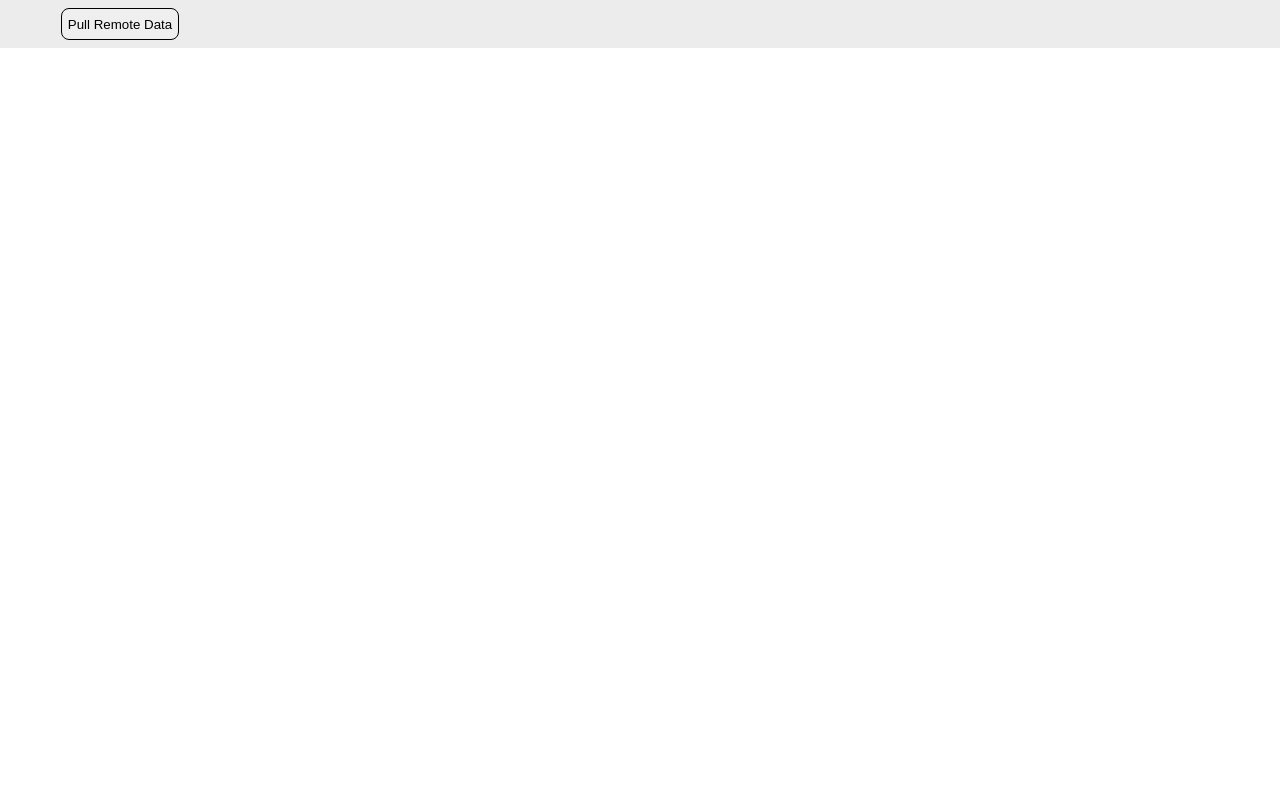
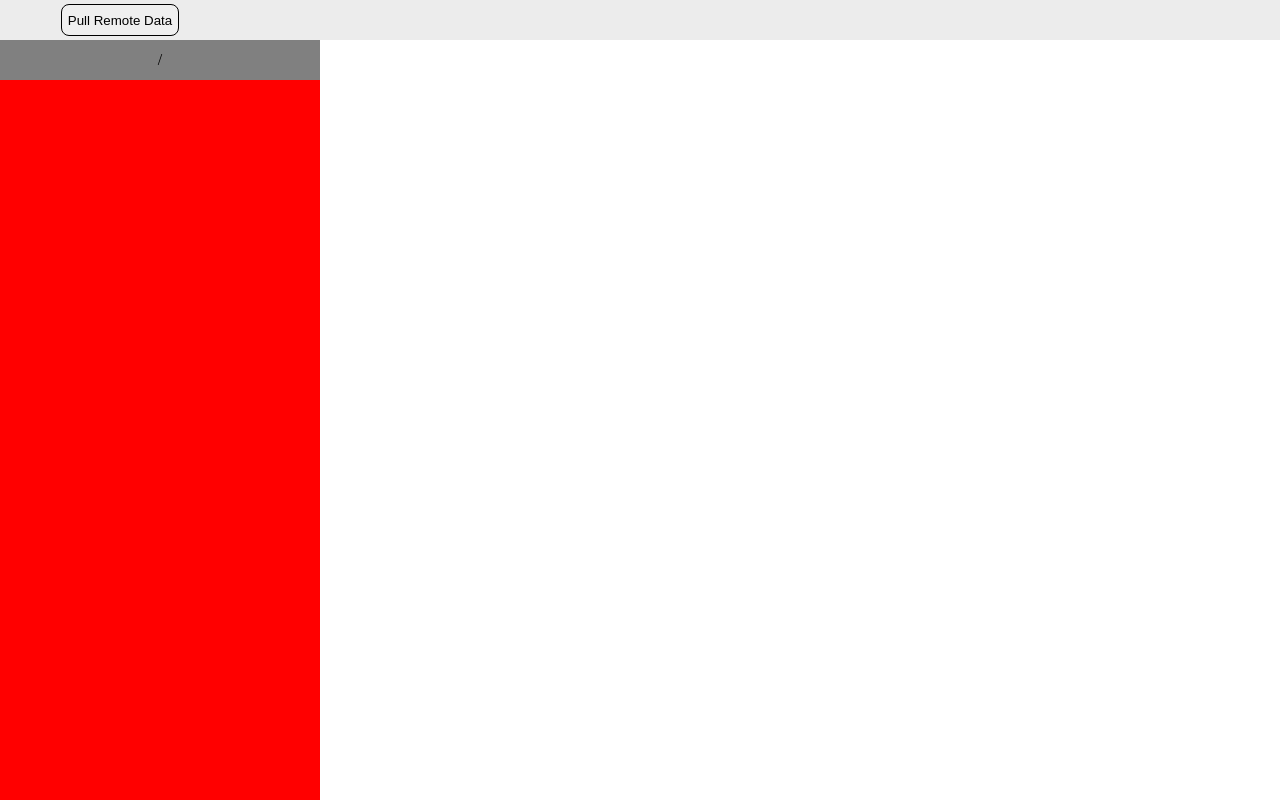
Before and after one commit to AmanKoua/GitJournalElectron, a React (Vite) app: page / in a window 1280 px wide. Built offline with nearby package versions, Linux system fonts and the light colour scheme.

Commit message:
WIP : list drawer component

```diff
--- a/src/main/index.ts
+++ b/src/main/index.ts
@@ -3,7 +3,7 @@ import { join } from 'path'
 import { electronApp, optimizer, is } from '@electron-toolkit/utils'
 import { registerIpcs } from './registerIpcs';
 
-const WIDTH = 1080;
+const WIDTH = 1400;
 const HEIGHT = 1080;
 
 let mainWindow : BrowserWindow;
--- a/src/renderer/src/App.tsx
+++ b/src/renderer/src/App.tsx
@@ -1,4 +1,5 @@
 import { Header } from "./components/Header/Header"
+import { ListDrawer } from "./components/ListDrawer/ListDrawer"
 import { pullRepoData, readDataRepo } from "./ipcService"
 
 function App(): React.JSX.Element {
@@ -16,7 +17,12 @@ function App(): React.JSX.Element {
   // }
 
   return (
+    <>
     <Header/>
+    <main>
+      <ListDrawer/>
+    </main>
+    </>
   )
 }
 
--- a/src/renderer/src/components/Header/Header.scss
+++ b/src/renderer/src/components/Header/Header.scss
@@ -1,10 +1,11 @@
 .header {
     background-color: rgb(236, 236, 236);
-    height: 3rem;
+    // border-bottom: 1px solid rgb(202, 202, 202);
+    height: 5vh;
     display: flex;
 
     &__button-container{
-        height: 3rem;
+        height: 5vh;
         width: 15rem;
         display: flex;
         // background-color: red;
--- /dev/null
+++ b/src/renderer/src/components/ListDrawer/ListDrawer.scss
@@ -0,0 +1,19 @@
+.list-drawer{
+    height: 95vh;
+    width: 20rem;
+    background-color: red;
+
+    &__header {
+        height: 2.5rem;
+        background-color: gray;
+        display: flex;
+
+        p {
+            height: max-content;
+            width: max-content;
+            margin: auto;
+        }
+
+    }
+
+}
--- /dev/null
+++ b/src/renderer/src/components/ListDrawer/ListDrawer.tsx
@@ -0,0 +1,11 @@
+import "./ListDrawer.scss"
+
+export const ListDrawer = () => {
+    return <div className="list-drawer">
+        <div className="list-drawer__header">
+            <p>
+                /
+            </p>
+        </div>
+    </div>
+}
```
